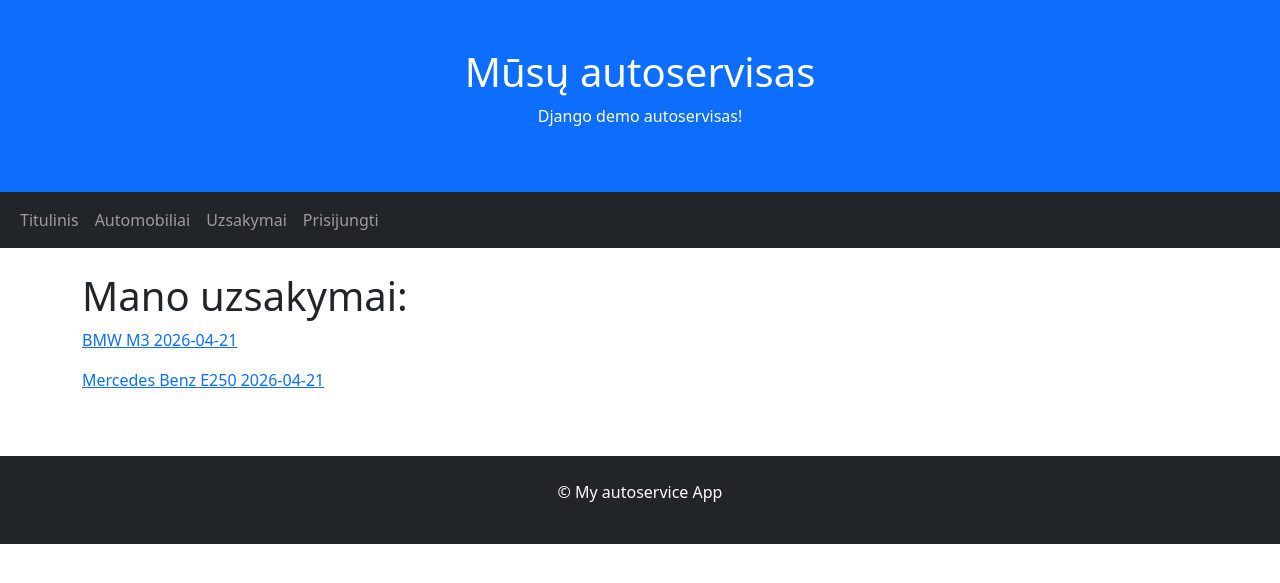
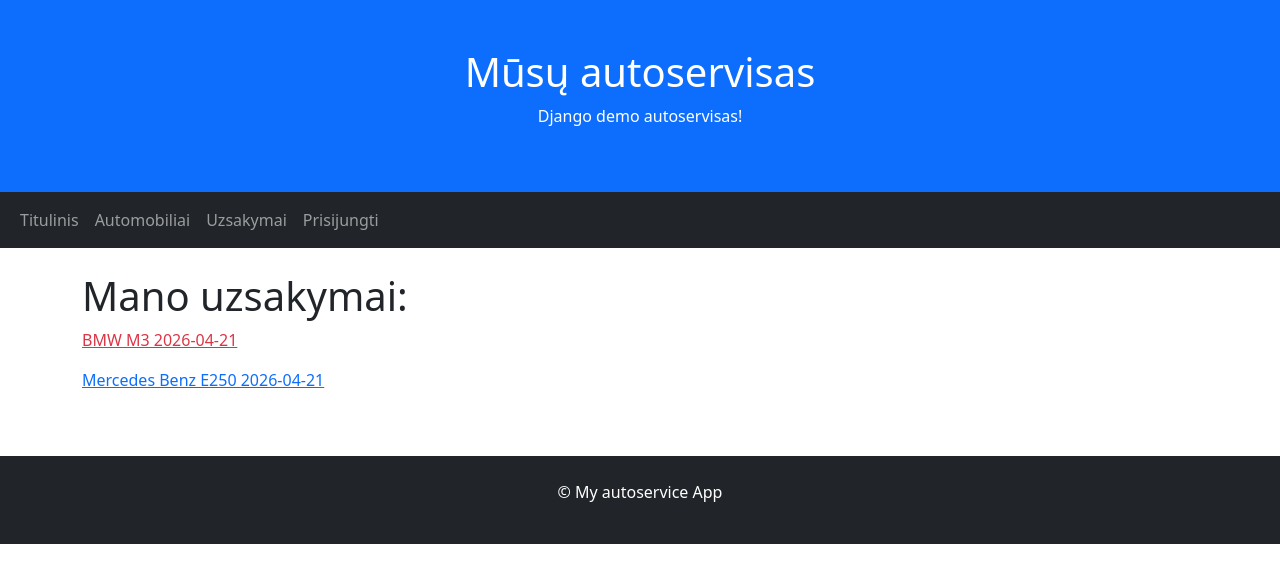
Before and after one commit to edenas/autoservisas_v3, a Django app: template mysite/autoservice/templates/users_orders.html in a window 1280 px wide. Shown: the top 583 px of the page. Run offline with Django 5.2, Linux system fonts and the light colour scheme; the template is opened without the code that fills it: values that come from a table or form of the project are taken from there, others are empty; data comes from the database, SQL or seed files in the repository.

Commit message:
deadline atsirado ir orderyja

```diff
--- a/mysite/autoservice/templates/order.html
+++ b/mysite/autoservice/templates/order.html
@@ -3,6 +3,7 @@
 {% block content %}
 <p>Automobilis: {{ order.car }}</p>
 <p>Data: {{ order.date }}</p>
+<p>Terminas: {{ order.deadline }}</p>
 <p>Klientas: {{ order.client }}</p>
 <p>Busena: {{ order.get_status_display }}</p>
 <table class="table table-bordered">
--- a/mysite/autoservice/templates/users_orders.html
+++ b/mysite/autoservice/templates/users_orders.html
@@ -3,6 +3,6 @@
 {% block content %}
 <h1>Mano uzsakymai:</h1>
 {% for order in orders %}
-<p><a href="{% url 'order' order.pk %}">{{ order }}</a></p>
+<p><a href="{% url 'order' order.pk %}" class="{% if order.is_overdue %}text-danger{% endif %}">{{ order }}</a></p>
 {% endfor %}
 {% endblock %}
```
